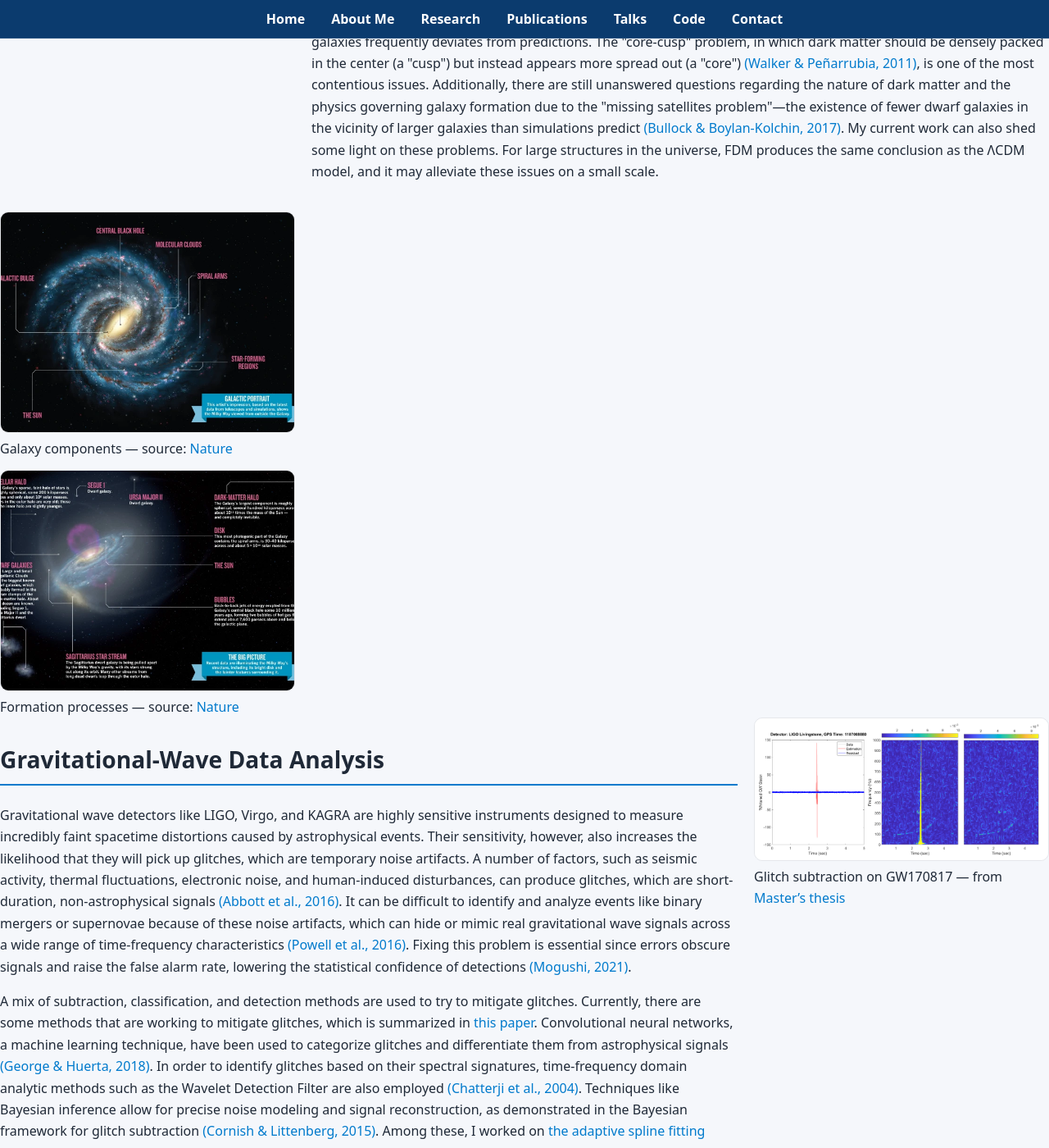
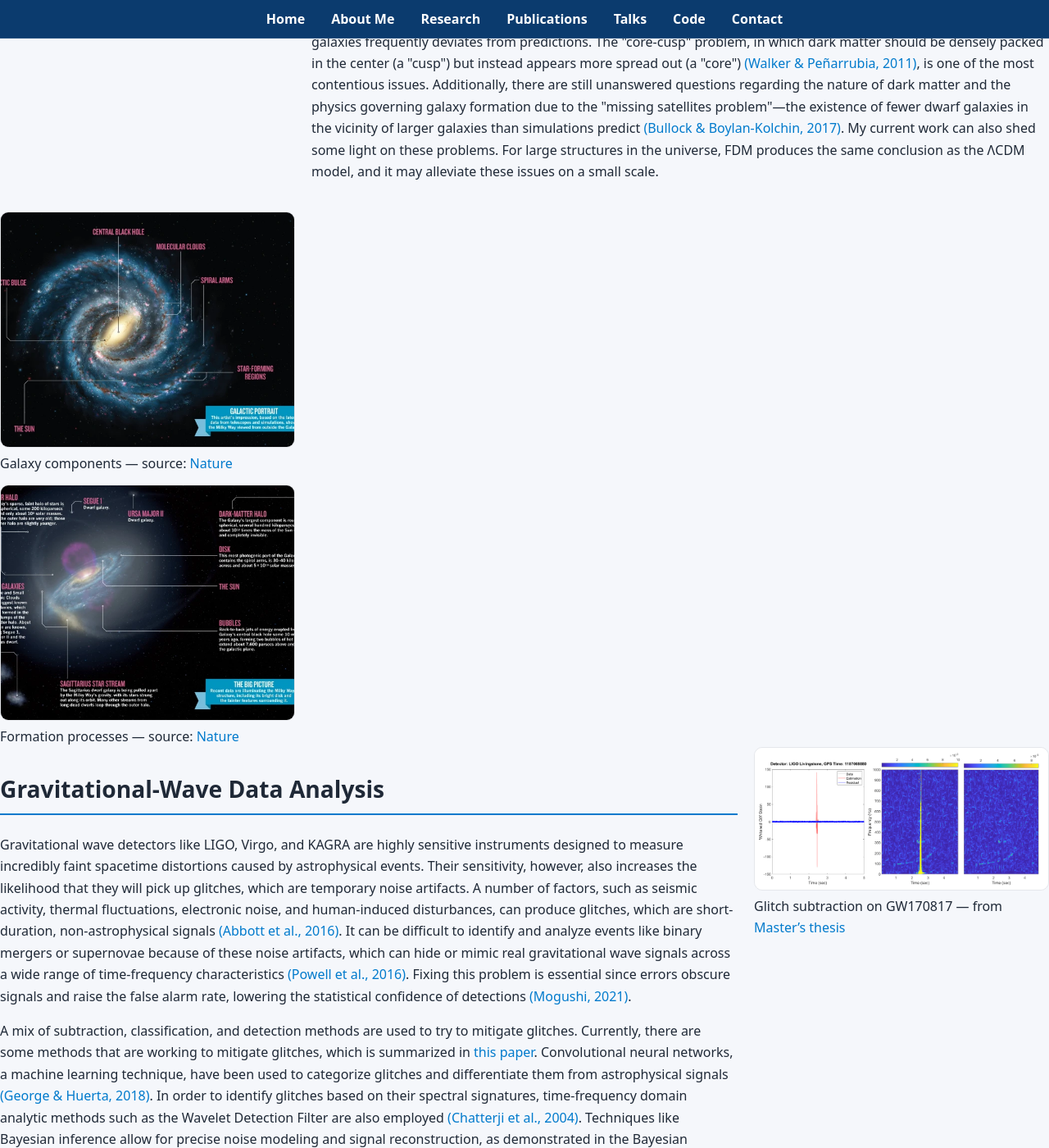
Before and after one commit to matc-thaher/website, a Jekyll site: the page built from research.md, in a window 1280 px wide and 1400 px high, scrolled down 1252 px. Shown: the whole window at 82% size. Built offline with Jekyll 4.4.1, drawn with Linux system fonts in a browser that asks for light colours.

Commit message:
Update style.css

```diff
--- a/assets/css/style.css
+++ b/assets/css/style.css
@@ -399,7 +399,7 @@ footer a:hover { color: #cfe1ff; }
 .research-section.flip .media{   grid-column: 1; }
 
 /* Optional: shorter thumbnails on flipped rows */
-.research-section.flip .media img{ aspect-ratio: 4 / 3; object-fit: cover; }
+.research-section.flip .media img{ aspect-ratio: 5 / 4; object-fit: cover; }
 
 /* Kill any lingering 'order' styles from older CSS */
 .research-section .content,
```
